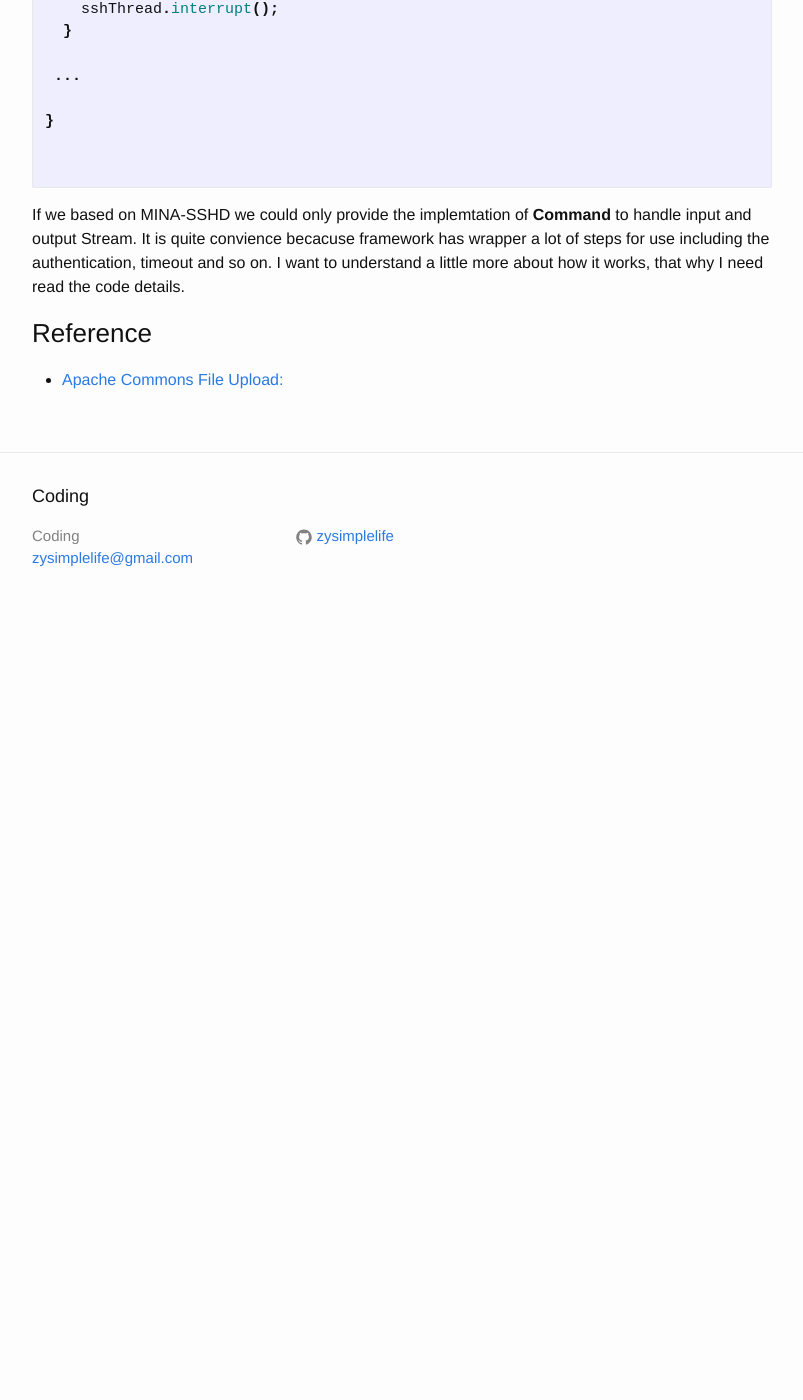
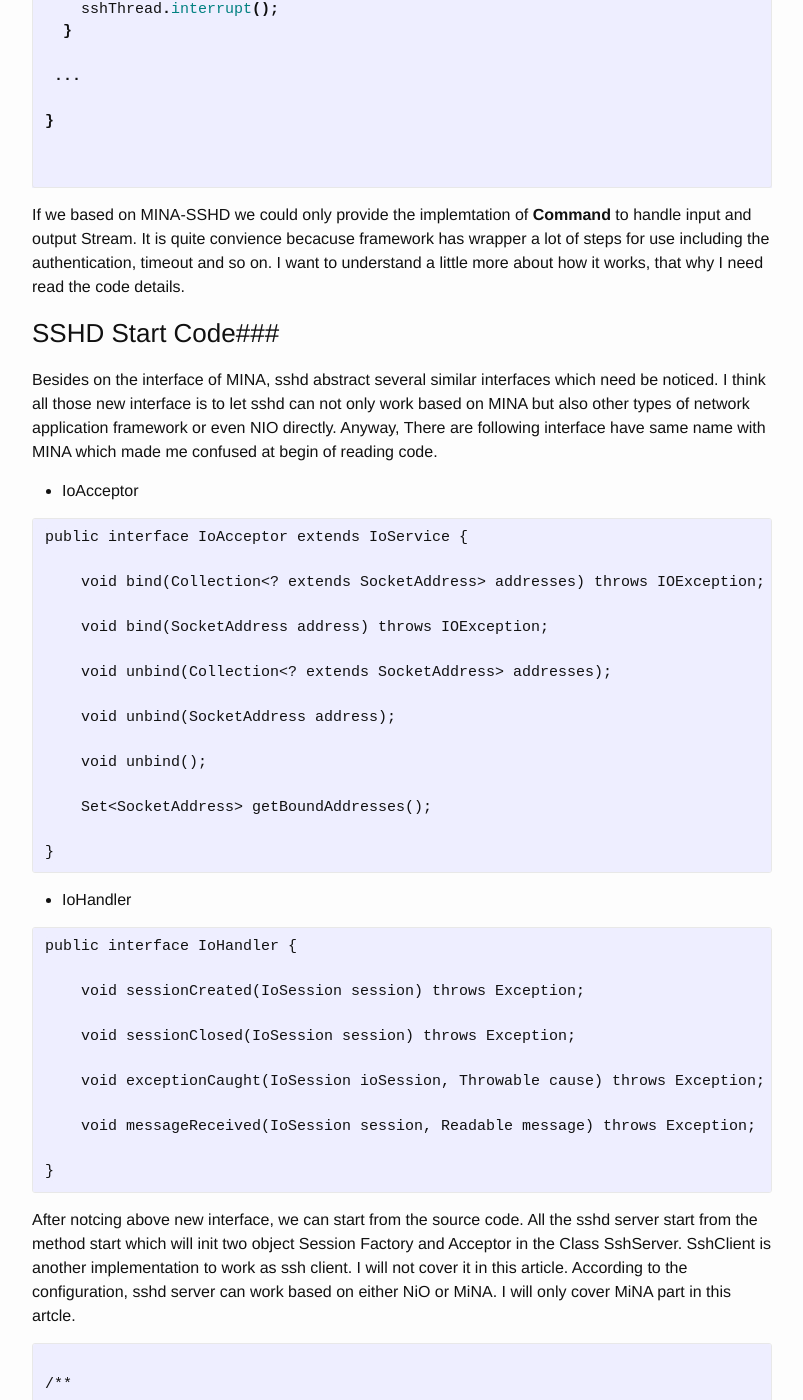
Before and after one commit to zysimplelife/zysimplelife.github.io, a Jekyll site: the page built from _posts/2017-06-05-mina-sshd-understanding.markdown, in a window 1280 px wide and 1400 px high, scrolled down 9989 px. Shown: the whole window, without its empty margins (238-1041 px from the left). Built offline with Jekyll 4.4.1, drawn with Linux system fonts in a browser that asks for light colours; before the commit the page ends 10619 px from its top, so only the background shows below that; some of the changed text lies outside the part shown.

Commit message:
update sshd

````diff
--- a/_posts/2017-06-05-mina-sshd-understanding.markdown
+++ b/_posts/2017-06-05-mina-sshd-understanding.markdown
@@ -422,6 +422,85 @@ public class SshSessionInstance
 If we based on MINA-SSHD we could only provide the implemtation of **Command** to handle input and output Stream. It is quite convience becacuse framework has wrapper a lot of steps for use including the authentication, timeout and so on. I want to understand a little more about how it works, that why I need read the code details.
 
 
+### SSHD Start Code###
+
+Besides on the interface of MINA, sshd abstract several similar interfaces which need be noticed.  I think all those new interface is to let sshd can not only work based on MINA but also other types of network application framework or even NIO directly.  Anyway, There are following interface have same name with MINA which made me confused at begin of reading code.
+
+
+- IoAcceptor
+
+```Java
+public interface IoAcceptor extends IoService {
+
+    void bind(Collection<? extends SocketAddress> addresses) throws IOException;
+
+    void bind(SocketAddress address) throws IOException;
+
+    void unbind(Collection<? extends SocketAddress> addresses);
+
+    void unbind(SocketAddress address);
+
+    void unbind();
+
+    Set<SocketAddress> getBoundAddresses();
+
+}
+```
+
+
+- IoHandler
+
+```Java
+public interface IoHandler {
+
+    void sessionCreated(IoSession session) throws Exception;
+
+    void sessionClosed(IoSession session) throws Exception;
+
+    void exceptionCaught(IoSession ioSession, Throwable cause) throws Exception;
+
+    void messageReceived(IoSession session, Readable message) throws Exception;
+
+}
+```
+
+
+After notcing above new interface, we can start from the source code. All the sshd server start from the method start which will init two object Session Factory and Acceptor in the Class SshServer.  SshClient is another implementation to work as ssh client. I will not cover it in this article. According to the configuration,  sshd server can work based on either NiO or MiNA.  I will only cover MiNA part in this artcle.
+
+```Java
+
+/**
+     * Start the SSH server and accept incoming exceptions on the configured port.
+     *
+     * @throws IOException
+     */
+    public void start() throws IOException {
+        checkConfig();
+        if (sessionFactory == null) {
+            sessionFactory = createSessionFactory();
+        }
+        sessionFactory.setServer(this);
+        acceptor = createAcceptor();
+
+        setupSessionTimeout(sessionFactory);
+
+        ..Check host ...
+        acceptor.bind(new InetSocketAddress(port));
+
+    }
+
+```
+
+- SessionFactory : It is also an IoHandler of sshd to handle message
+- IoAcceptor :  It is a wrapper of Mina IoAccepter when working based on MINA framework.
+
+
+In the SSH Protocol can create one or more channel to reuse a connection or session according to the [description](https://tools.ietf.org/html/rfc4254). Each channel has a type. Usually, you will use “session” channels, but there are also “x11” channels, “forwarded-tcpip” channels, and “direct-tcpip” channels.
+
+
+
+
+
 
 
 
````
